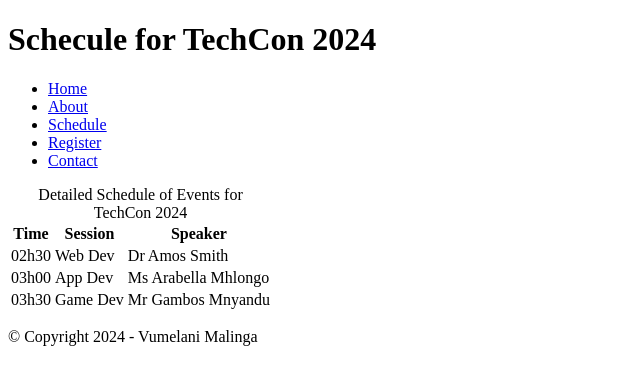
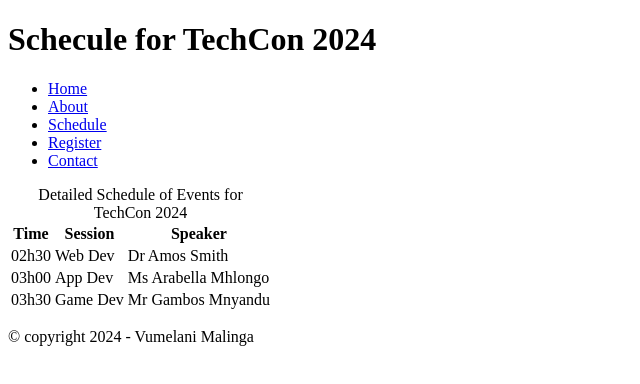
Before and after one commit to vumetsi/TechCon_HTML, a plain HTML site: page techcon_website/schedule.html in a window 1280 px wide. Shown: the full height of the page, 0-640 px from the left. Drawn offline with Linux system fonts and the light colour scheme.

Commit message:
Update schedule.html

```diff
--- a/techcon_website/schedule.html
+++ b/techcon_website/schedule.html
@@ -52,7 +52,7 @@
     </main>
 
     <footer>
-        <p>&copy; Copyright 2024 - Vumelani Malinga</p>
+        <p>&copy; copyright 2024 - Vumelani Malinga</p>
     </footer>
 </body>
 
```
